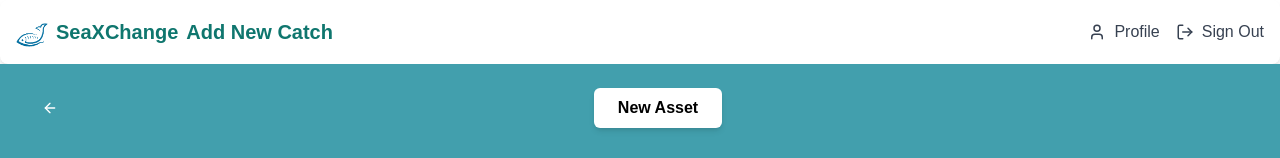
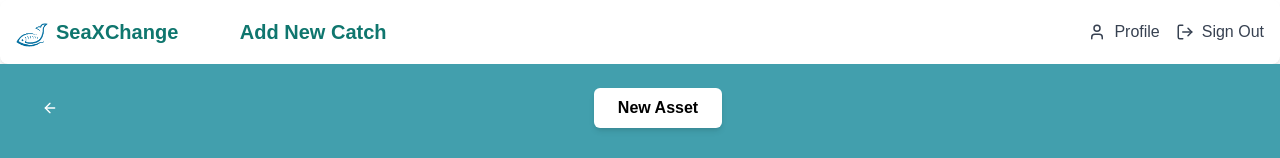
Before and after one commit to jeffrouzel/SeaXChange-Web, a Next.js app in the folder Frontend/: page /addcatch in a window 1280 px wide. Shown: the top 158 px of the page. Built offline with nearby package versions, Linux system fonts and the light colour scheme.

Commit message:
adjusted the Title

```diff
--- a/Frontend/components/ui/HomepageHeader.tsx
+++ b/Frontend/components/ui/HomepageHeader.tsx
@@ -18,10 +18,13 @@ const HomepageHeader: React.FC<HomepageHeaderProps> = ({ title }) => {
   };
 
   return (
-    <header className="flex justify-between items-center bg-white p-4 rounded-lg shadow-md">
+    <header className="bg-white p-4 rounded-lg shadow-md">
+      <div className="flex justify-between items-center">
         <h1 className="text-xl font-bold text-teal-700 flex items-center">
           <img src="/tuna-logo.png" alt="SeaXChange" className="h-8 mr-2" />
-        SeaXChange <span className="ml-2">{title}</span>
+          <span className="whitespace-nowrap">
+            SeaXChange <span className="ml-14">{title}</span>
+          </span>
         </h1>
 
         {/* Desktop Menu */}
@@ -70,6 +73,7 @@ const HomepageHeader: React.FC<HomepageHeaderProps> = ({ title }) => {
             </div>
           )}
         </div>
+      </div>
     </header>
   );
 };
```
Lines whose indentation alone changed are shown as unchanged.
